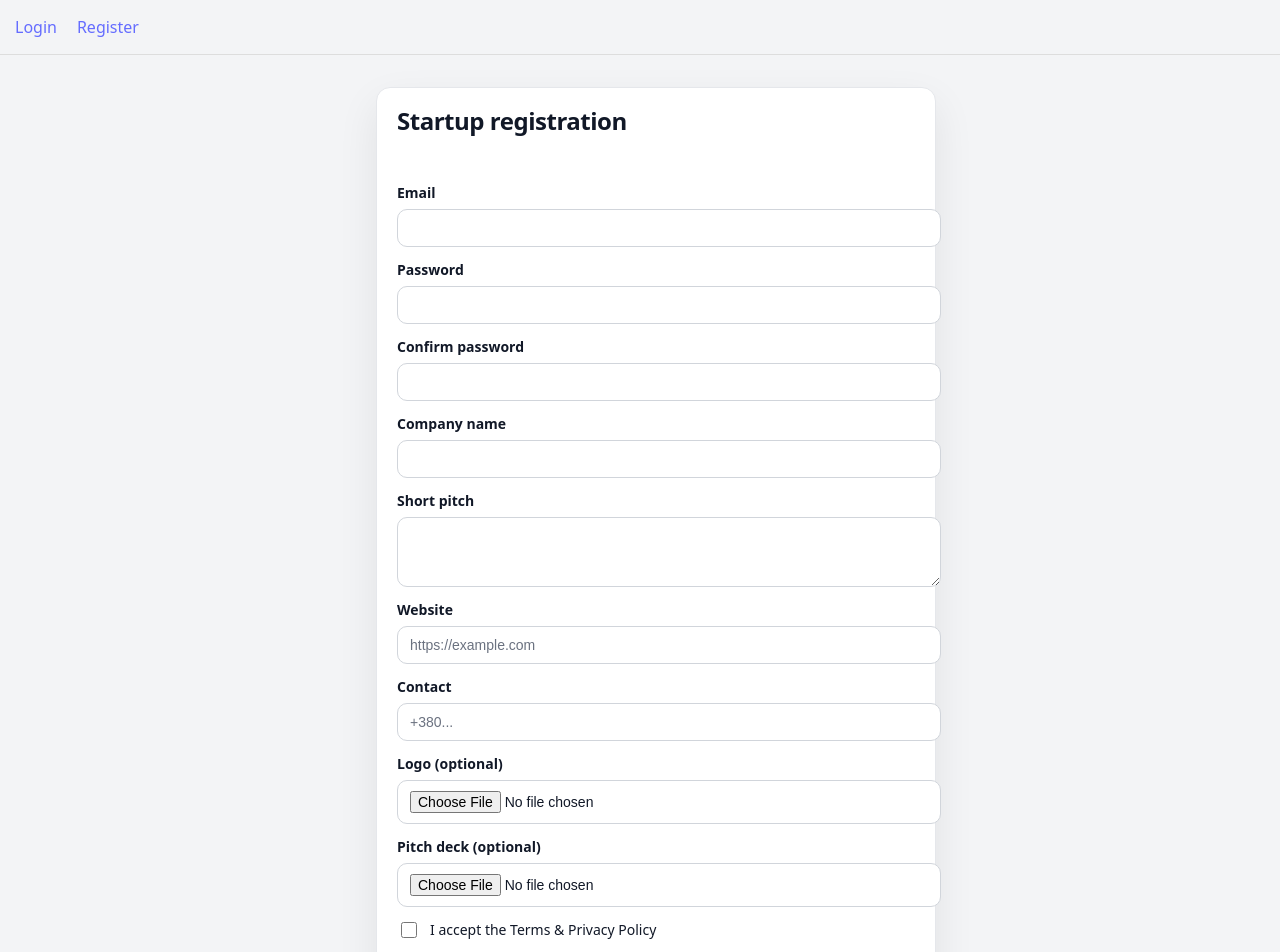
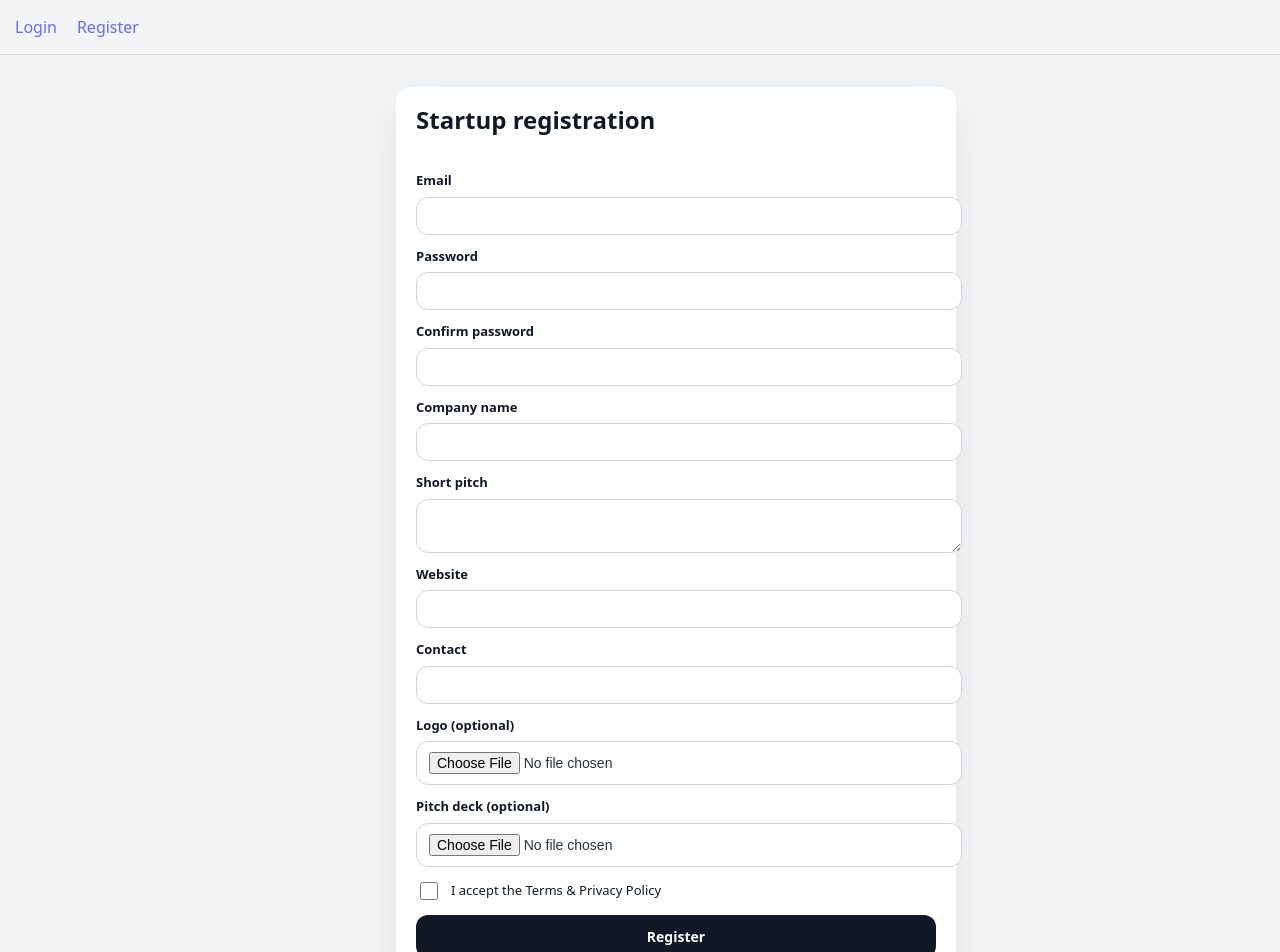
Before and after one commit to ITA-Dnipro/UA-4421, a React (Vite) app in the folder frontend/: page /register/startup in a window 1280 px wide. Shown: the top 952 px of the page. Built offline with nearby package versions, Linux system fonts and the light colour scheme.

Commit message:
frontend added  logic register startup

```diff
--- a/frontend/src/pages/RegisterStartup.module.css
+++ b/frontend/src/pages/RegisterStartup.module.css
@@ -14,139 +14,144 @@
 
 .container {
   width: 100%;
-  max-width: 560px;
+  max-width: 520px;
 }
 
 .card {
+  width: 100%;
+  border-radius: 16px;
   background: #ffffff;
-  border: 1px solid #e5e7eb;
-  border-radius: 14px;
   box-shadow: 0 16px 40px rgba(0, 0, 0, 0.08);
   padding: 20px;
 }
 
 .title {
+  margin: 0 0 8px;
   font-size: 24px;
-  margin: 0 0 12px;
-  letter-spacing: -0.02em;
+  font-weight: 700;
   color: #111827;
 }
 
 .banner {
-  min-height: 24px;
-  margin-bottom: 12px;
-  font-size: 14px;
+  min-height: 20px;
   color: #111827;
+  margin-bottom: 10px;
 }
 
 .successHint {
-  opacity: 0.85;
-  font-size: 14px;
-  line-height: 1.4;
-  color: #111827;
+  margin-top: 8px;
+  font-size: 13px;
+  opacity: 0.75;
 }
 
 .form {
-  display: grid;
+  display: flex;
+  flex-direction: column;
   gap: 12px;
 }
 
-.grid {
-  display: grid;
-  gap: 12px;
-}
-
-.checkbox {
-  width: 16px;
-  height: 16px;
-}
-
-.checkboxText {
-  line-height: 1.3;
-}
-
 .field {
-  display: grid;
+  display: flex;
+  flex-direction: column;
   gap: 6px;
 }
 
 .label {
-  font-size: 14px;
+  font-size: 13px;
   font-weight: 600;
   color: #111827;
 }
 
-.input,
-.textarea {
+.input {
   width: 100%;
+  border: 1px solid #d1d5db;
+  border-radius: 12px;
   padding: 10px 12px;
-  border-radius: 10px;
-  border: 1px solid #d1d5db;
+  font-size: 14px;
+  outline: none;
   background: #ffffff;
-  font-size: 14px;
-  color: #111827;
 }
 
-.input::placeholder,
-.textarea::placeholder {
-  color: #6b7280;
-}
-
-.input:focus,
-.textarea:focus {
-  outline: none;
-  border-color: #2563eb;
-  box-shadow: 0 0 0 3px rgba(37, 99, 235, 0.22);
+.input:focus {
+  border-color: #9ca3af;
 }
 
 .inputError {
-  border-color: #dc2626;
-}
-
-.inputError:focus {
-  box-shadow: 0 0 0 3px rgba(220, 38, 38, 0.18);
+  border-color: #ef4444;
 }
 
 .errorText {
-  color: #dc2626;
+  color: #b91c1c;
   font-size: 12px;
-  line-height: 1.3;
 }
 
 .fileRow {
-  display: flex;
-  align-items: center;
-  gap: 12px;
+  margin-top: 6px;
 }
 
 .fileName {
-  font-size: 13px;
-  opacity: 0.8;
-  color: #111827;
+  font-size: 12px;
+  opacity: 0.85;
 }
 
 .checkboxRow {
   display: flex;
+  align-items: center;
   gap: 10px;
-  align-items: center;
+}
+
+.checkbox {
+  width: 18px;
+  height: 18px;
+}
+
+.checkboxText {
+  font-size: 13px;
   color: #111827;
-  font-size: 14px;
 }
 
 .button {
   width: 100%;
-  padding: 10px 14px;
-  border-radius: 10px;
-  border: 1px solid #111827;
+  border: none;
+  border-radius: 12px;
+  padding: 12px 14px;
+  font-size: 14px;
+  font-weight: 700;
+  cursor: pointer;
   background: #111827;
   color: #ffffff;
-  font-weight: 700;
-  cursor: pointer;
 }
 
 .button:disabled {
   opacity: 0.6;
   cursor: not-allowed;
+}
+
+.logoPreview {
+  width: 96px;
+  height: 96px;
+  object-fit: contain;
+  border: 1px solid #e5e7eb;
+  border-radius: 12px;
+  background: #fff;
+  padding: 6px;
+}
+
+.progressRow {
+  display: flex;
+  align-items: center;
+  gap: 10px;
+  margin-top: 8px;
+}
+
+.progress {
+  width: 100%;
+  height: 10px;
+}
+
+.progressText {
+  font-size: 12px;
+  opacity: 0.8;
 }
 
 @media (max-width: 420px) {
--- a/frontend/src/pages/RegisterStartup.tsx
+++ b/frontend/src/pages/RegisterStartup.tsx
@@ -1,5 +1,20 @@
-import { type FormEvent, useState } from 'react'
+import { type FormEvent, useEffect, useState } from 'react'
 import styles from './RegisterStartup.module.css'
+
+type UiState = 'idle' | 'submitting' | 'success'
+
+type Values = {
+  email: string
+  password: string
+  passwordConfirm: string
+  companyName: string
+  shortPitch: string
+  website: string
+  contact: string
+  logoFile: File | null
+  pitchDeckFile: File | null
+  termsAccepted: boolean
+}
 
 type FieldKey =
   | 'email'
@@ -16,27 +31,12 @@ type FieldKey =
 type FieldErrors = Partial<Record<FieldKey, string>>
 type FieldTouched = Partial<Record<FieldKey, boolean>>
 
-type Values = {
-  email: string
-  password: string
-  passwordConfirm: string
-  companyName: string
-  shortPitch: string
-  website: string
-  contact: string
-  logoFile: File | null
-  pitchDeckFile: File | null
-  termsAccepted: boolean
-}
-
-type UiState = 'idle' | 'submitting' | 'success'
-
 function isBlank(value: string) {
-  return value.trim().length === 0
+  return !value.trim()
 }
 
 function isEmail(value: string) {
-  return /^\S+@\S+\.\S+$/.test(value.trim())
+  return /^[^\s@]+@[^\s@]+\.[^\s@]+$/.test(value.trim())
 }
 
 function isValidHttpUrl(value: string) {
@@ -48,14 +48,13 @@ function isValidHttpUrl(value: string) {
   }
 }
 
-const LOGO_MAX_BYTES = 2 * 1024 * 1024
-const PITCH_DECK_MAX_BYTES = 15 * 1024 * 1024
+const LOGO_MAX_BYTES = 10 * 1024 * 1024
+const PITCH_DECK_MAX_BYTES = 10 * 1024 * 1024
 
 const LOGO_ALLOWED_TYPES = new Set(['image/png', 'image/jpeg', 'image/webp', 'image/svg+xml'])
 const PITCH_DECK_ALLOWED_TYPES = new Set([
   'application/pdf',
-  'application/vnd.ms-powerpoint',
-  'application/vnd.openxmlformats-officedocument.presentationml.presentation',
+  'application/vnd.openxmlformats-officedocument.wordprocessingml.document',
 ])
 
 function validateOptionalFile(
@@ -65,6 +64,86 @@ function validateOptionalFile(
   if (!file) return undefined
   if (!opts.allowedTypes.has(file.type)) return `${opts.label} has an unsupported file type.`
   if (file.size > opts.maxBytes) return `${opts.label} is too large.`
+  return undefined
+}
+
+function postFormDataWithProgress(
+  url: string,
+  body: FormData,
+  onProgress: (percent: number) => void,
+): Promise<{ ok: boolean; status: number; data: unknown }> {
+  return new Promise((resolve, reject) => {
+    const xhr = new XMLHttpRequest()
+    xhr.open('POST', url)
+
+    xhr.upload.onprogress = (evt) => {
+      if (!evt.lengthComputable) return
+      const percent = Math.round((evt.loaded / evt.total) * 100)
+      onProgress(percent)
+    }
+
+    xhr.onload = () => {
+      const status = xhr.status
+      let data: unknown = undefined
+      try {
+        data = xhr.responseText ? JSON.parse(xhr.responseText) : undefined
+      } catch {
+        data = undefined
+      }
+      resolve({ ok: status >= 200 && status < 300, status, data })
+    }
+
+    xhr.onerror = () => reject(new Error('Network error'))
+
+    xhr.send(body)
+  })
+}
+
+function mapServerErrorsToFields(payload: unknown): { fieldErrors: FieldErrors; general?: string } {
+  const fieldErrors: FieldErrors = {}
+  let general: string | undefined
+
+  if (!payload || typeof payload !== 'object') return { fieldErrors }
+
+  const obj = payload as Record<string, unknown>
+
+  if (typeof obj.detail === 'string') general = obj.detail
+  if (typeof obj.non_field_errors === 'string') general = obj.non_field_errors
+  if (Array.isArray(obj.non_field_errors)) general = toMessage(obj.non_field_errors)
+
+  const emailMsg = toMessage(obj.email)
+  if (emailMsg) fieldErrors.email = emailMsg
+
+  const passwordMsg = toMessage(obj.password)
+  if (passwordMsg) fieldErrors.password = passwordMsg
+
+  const companyNameMsg = toMessage(obj.company_name)
+  if (companyNameMsg) fieldErrors.companyName = companyNameMsg
+
+  const shortPitchMsg = toMessage(obj.short_pitch)
+  if (shortPitchMsg) fieldErrors.shortPitch = shortPitchMsg
+
+  const websiteMsg = toMessage(obj.website)
+  if (websiteMsg) fieldErrors.website = websiteMsg
+
+  const contactMsg = toMessage(obj.contact_phone)
+  if (contactMsg) fieldErrors.contact = contactMsg
+
+  const logoMsg = toMessage(obj.logo)
+  if (logoMsg) fieldErrors.logoFile = logoMsg
+
+  const pitchDeckMsg = toMessage(obj.pitch_deck)
+  if (pitchDeckMsg) fieldErrors.pitchDeckFile = pitchDeckMsg
+
+  return { fieldErrors, general }
+}
+
+function toMessage(value: unknown): string | undefined {
+  if (typeof value === 'string') return value
+  if (Array.isArray(value)) {
+    const parts = value.map((v) => (typeof v === 'string' ? v : '')).filter(Boolean)
+    return parts.length ? parts.join(' ') : undefined
+  }
   return undefined
 }
 
@@ -109,54 +188,6 @@ function validateAll(values: Values): FieldErrors {
   return next
 }
 
-function toMessage(value: unknown): string | undefined {
-  if (typeof value === 'string') return value
-  if (Array.isArray(value)) {
-    const parts = value.map((v) => (typeof v === 'string' ? v : '')).filter(Boolean)
-    return parts.length ? parts.join(' ') : undefined
-  }
-  return undefined
-}
-
-function mapServerErrorsToFields(payload: unknown): { fieldErrors: FieldErrors; general?: string } {
-  const fieldErrors: FieldErrors = {}
-  let general: string | undefined
-
-  if (!payload || typeof payload !== 'object') return { fieldErrors }
-
-  const obj = payload as Record<string, unknown>
-
-  if (typeof obj.detail === 'string') general = obj.detail
-  if (typeof obj.non_field_errors === 'string') general = obj.non_field_errors
-  if (Array.isArray(obj.non_field_errors)) general = toMessage(obj.non_field_errors)
-
-  const emailMsg = toMessage(obj.email)
-  if (emailMsg) fieldErrors.email = emailMsg
-
-  const passwordMsg = toMessage(obj.password)
-  if (passwordMsg) fieldErrors.password = passwordMsg
-
-  const companyNameMsg = toMessage(obj.company_name)
-  if (companyNameMsg) fieldErrors.companyName = companyNameMsg
-
-  const shortPitchMsg = toMessage(obj.short_pitch)
-  if (shortPitchMsg) fieldErrors.shortPitch = shortPitchMsg
-
-  const websiteMsg = toMessage(obj.website)
-  if (websiteMsg) fieldErrors.website = websiteMsg
-
-  const contactMsg = toMessage(obj.contact_phone)
-  if (contactMsg) fieldErrors.contact = contactMsg
-
-  const logoMsg = toMessage(obj.logo)
-  if (logoMsg) fieldErrors.logoFile = logoMsg
-
-  const pitchDeckMsg = toMessage(obj.pitch_deck)
-  if (pitchDeckMsg) fieldErrors.pitchDeckFile = pitchDeckMsg
-
-  return { fieldErrors, general }
-}
-
 export default function RegisterStartup() {
   const [email, setEmail] = useState('')
   const [password, setPassword] = useState('')
@@ -166,6 +197,7 @@ export default function RegisterStartup() {
   const [website, setWebsite] = useState('')
   const [contact, setContact] = useState('')
   const [logoFile, setLogoFile] = useState<File | null>(null)
+  const [logoPreviewUrl, setLogoPreviewUrl] = useState<string | null>(null)
   const [pitchDeckFile, setPitchDeckFile] = useState<File | null>(null)
   const [termsAccepted, setTermsAccepted] = useState(false)
 
@@ -175,6 +207,13 @@ export default function RegisterStartup() {
 
   const [uiState, setUiState] = useState<UiState>('idle')
   const [banner, setBanner] = useState<string>('')
+  const [uploadProgress, setUploadProgress] = useState(0)
+
+  useEffect(() => {
+    return () => {
+      if (logoPreviewUrl) URL.revokeObjectURL(logoPreviewUrl)
+    }
+  }, [logoPreviewUrl])
 
   function getValues(): Values {
     return {
@@ -234,12 +273,9 @@ export default function RegisterStartup() {
       if (logoFile) formData.append('logo', logoFile)
       if (pitchDeckFile) formData.append('pitch_deck', pitchDeckFile)
 
-      const res = await fetch('/api/auth/register/', {
-        method: 'POST',
-        body: formData,
-      })
+      setUploadProgress(0)
 
-      const data = await res.json().catch(() => undefined)
+      const res = await postFormDataWithProgress('/api/auth/register/', formData, setUploadProgress)
 
       if (res.ok) {
         setUiState('success')
@@ -247,7 +283,7 @@ export default function RegisterStartup() {
         return
       }
 
-      const parsed = mapServerErrorsToFields(data)
+      const parsed = mapServerErrorsToFields(res.data)
       const nextErrors: FieldErrors = { ...combined, ...parsed.fieldErrors }
 
       setErrors(nextErrors)
@@ -260,6 +296,7 @@ export default function RegisterStartup() {
       setUiState('idle')
     } catch {
       setBanner('Network error. Please try again.')
+      setUploadProgress(0)
       setUiState('idle')
     }
   }
@@ -318,8 +355,6 @@ export default function RegisterStartup() {
                     markTouched('email')
                     revalidate()
                   }}
-                  autoComplete="email"
-                  required
                   disabled={isSubmitting}
                   className={controlClass('email')}
                   aria-invalid={Boolean(emailError)}
@@ -343,8 +378,6 @@ export default function RegisterStartup() {
                     markTouched('password')
                     revalidate()
                   }}
-                  autoComplete="new-password"
-                  required
                   disabled={isSubmitting}
                   className={controlClass('password')}
                   aria-invalid={Boolean(passwordError)}
@@ -368,8 +401,6 @@ export default function RegisterStartup() {
                     markTouched('passwordConfirm')
                     revalidate()
                   }}
-                  autoComplete="new-password"
-                  required
                   disabled={isSubmitting}
                   className={controlClass('passwordConfirm')}
                   aria-invalid={Boolean(passwordConfirmError)}
@@ -393,8 +424,6 @@ export default function RegisterStartup() {
                     markTouched('companyName')
                     revalidate()
                   }}
-                  autoComplete="organization"
-                  required
                   disabled={isSubmitting}
                   className={controlClass('companyName')}
                   aria-invalid={Boolean(companyNameError)}
@@ -417,14 +446,8 @@ export default function RegisterStartup() {
                     markTouched('shortPitch')
                     revalidate()
                   }}
-                  rows={3}
-                  required
                   disabled={isSubmitting}
-                  className={
-                    getVisibleError('shortPitch')
-                      ? `${styles.textarea} ${styles.inputError}`
-                      : styles.textarea
-                  }
+                  className={controlClass('shortPitch')}
                   aria-invalid={Boolean(shortPitchError)}
                   aria-describedby={shortPitchError ? 'shortPitch-error' : undefined}
                 />
@@ -446,8 +469,6 @@ export default function RegisterStartup() {
                     markTouched('website')
                     revalidate()
                   }}
-                  placeholder="https://example.com"
-                  required
                   disabled={isSubmitting}
                   className={controlClass('website')}
                   aria-invalid={Boolean(websiteError)}
@@ -471,8 +492,6 @@ export default function RegisterStartup() {
                     markTouched('contact')
                     revalidate()
                   }}
-                  placeholder="+380..."
-                  required
                   disabled={isSubmitting}
                   className={controlClass('contact')}
                   aria-invalid={Boolean(contactError)}
@@ -498,6 +517,7 @@ export default function RegisterStartup() {
                   onChange={(e) => {
                     const file = e.target.files?.[0] ?? null
                     setLogoFile(file)
+                    setLogoPreviewUrl(file ? URL.createObjectURL(file) : null)
                     markTouched('logoFile')
                     setErrors(validateAll({ ...getValues(), logoFile: file }))
                   }}
@@ -511,6 +531,13 @@ export default function RegisterStartup() {
                     <span className={styles.fileName}>{logoFile.name}</span>
                   </div>
                 )}
+                {logoPreviewUrl && (
+                  <img
+                    className={styles.logoPreview}
+                    src={logoPreviewUrl}
+                    alt="Logo preview"
+                  />
+                )}
                 {logoFileError && (
                   <div id="logoFile-error" role="alert" className={styles.errorText}>
                     {logoFileError}
@@ -523,7 +550,7 @@ export default function RegisterStartup() {
                 <input
                   type="file"
                   name="pitchDeckFile"
-                  accept="application/pdf,application/vnd.ms-powerpoint,application/vnd.openxmlformats-officedocument.presentationml.presentation"
+                  accept="application/pdf,application/vnd.openxmlformats-officedocument.wordprocessingml.document,.pdf,.docx"
                   disabled={isSubmitting}
                   className={controlClass('pitchDeckFile')}
                   aria-invalid={Boolean(pitchDeckFileError)}
@@ -577,6 +604,13 @@ export default function RegisterStartup() {
               <button type="submit" className={styles.button} disabled={isSubmitting}>
                 {isSubmitting ? 'Registering...' : 'Register'}
               </button>
+
+              {isSubmitting && uploadProgress > 0 && (
+                <div className={styles.progressRow}>
+                  <progress className={styles.progress} value={uploadProgress} max={100} />
+                  <span className={styles.progressText}>{uploadProgress}%</span>
+                </div>
+              )}
             </div>
           </form>
         </div>
```
Also changed, not shown: 1 other file (tests, documents, lock files or other folders).
